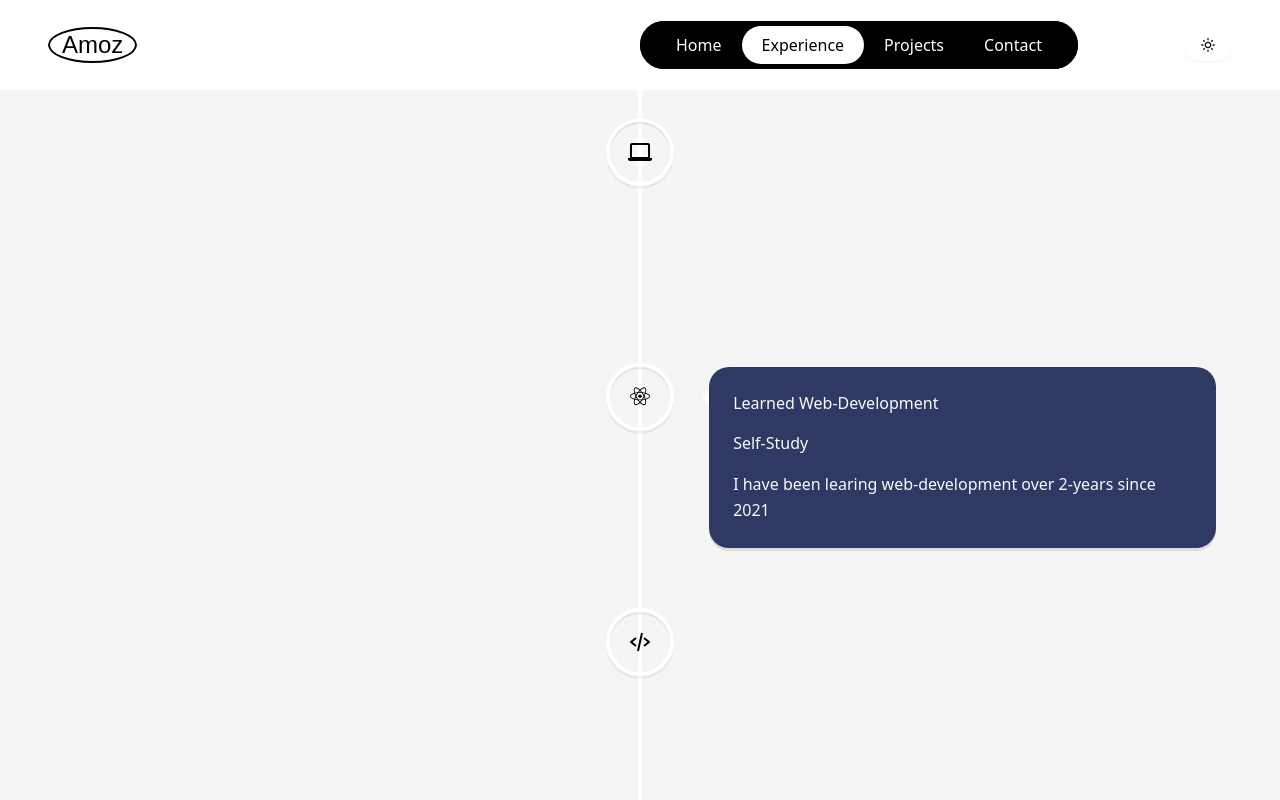
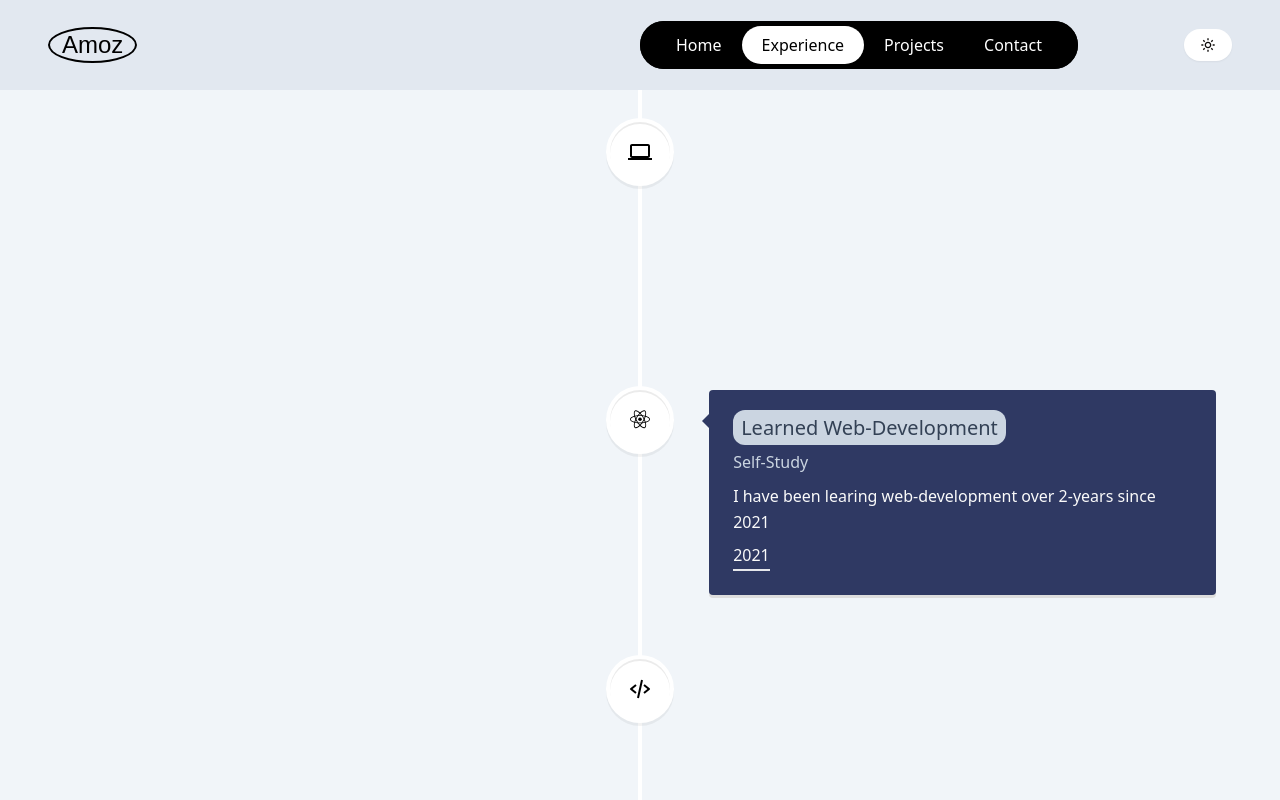
Before and after one commit to Amoz19/my-portfolio, a React (Vite) app: page /experience in a window 1280 px wide. Shown: the top 800 px of the page. Built offline with nearby package versions, Linux system fonts and the light colour scheme; a web font is replaced by a local one.

Commit message:
UpdateUI:V-0.1

```diff
--- a/src/components/Header.jsx
+++ b/src/components/Header.jsx
@@ -134,7 +134,7 @@ const MobileNavigation = () => {
 const Header = () => {
   const { isOpen } = useContext(ModelContext);
   return (
-    <nav className="h-[90px] flex items-center justify-between bg-white px-5 lg:px-12 py-3 dark:bg-zinc-800">
+    <nav className="h-[90px] flex items-center justify-between bg-slate-200 px-5 lg:px-12 py-3 dark:bg-zinc-800">
       <Logo />
       <div className="flex justify-between items-center xl:w-2/4 md:w-3/4">
         <div className="hidden md:flex  bg-black rounded-full">
@@ -148,7 +148,7 @@ const Header = () => {
       <div
         className={`md:hidden ${
           isOpen ? "flex flex-col" : "hidden"
-        } fixed inset-0 backdrop-blur-sm w-full h-screen bg-zinc-800/40`}
+        } fixed z-50 inset-0 backdrop-blur-sm w-full h-screen bg-zinc-800/40`}
       >
         <div className="mx-5 mt-5 flex flex-col bg-[whitesmoke] rounded-lg">
           <MobileNavigation />
--- a/src/components/Layout.jsx
+++ b/src/components/Layout.jsx
@@ -1,12 +1,12 @@
 import { Outlet } from "react-router-dom";
 import Header from "./Header";
 const Layout = () => {
-    return (
-        <div className="bg-[whitesmoke] dark:bg-zinc-800">
-            <Header />
-            <Outlet />
-        </div>
-     );
-}
+  return (
+    <div className="bg-slate-100 dark:bg-zinc-900">
+      <Header />
+      <Outlet />
+    </div>
+  );
+};
 
 export default Layout;
--- a/src/data/data.js
+++ b/src/data/data.js
@@ -1,7 +1,7 @@
 import React from "react";
 import { BiLogoReact, BiCodeAlt, BiLogoNodejs } from "react-icons/bi";
 import { BsVectorPen } from "react-icons/bs";
-import { GrPersonalComputer } from "react-icons/gr";
+import { MdComputer } from "react-icons/md";
 
 export const experienceData = [
   {
@@ -10,8 +10,8 @@ export const experienceData = [
     location: "Charity Organisation",
     description:
       "I have been worked as computer trainer voleenteer during COVID-19 pandemaic.",
-    icon: React.createElement(GrPersonalComputer),
-    date: "2019",
+    icon: React.createElement(MdComputer),
+    date: "2021-2022",
   },
   {
     id: 2,
@@ -19,7 +19,7 @@ export const experienceData = [
     location: "Self-Study",
     description: "I have been learing web-development over 2-years since 2021",
     icon: React.createElement(BiLogoReact),
-    date: "2019",
+    date: "2021",
   },
 
   {
@@ -29,7 +29,7 @@ export const experienceData = [
     description:
       "After doing some projects and have confident in Javascript, I have learned React",
     icon: React.createElement(BiCodeAlt),
-    date: "2019 - 2021",
+    date: "2022",
   },
 
   {
@@ -39,7 +39,7 @@ export const experienceData = [
     description:
       "I worked as a Graphic Designer for 6 months using Figma,Ai and Ps.",
     icon: React.createElement(BsVectorPen),
-    date: "2019",
+    date: "2022",
   },
 
   {
@@ -49,6 +49,6 @@ export const experienceData = [
     description:
       "Now, I am doing projects and done some you can check on Project Page. Also learning React Advenced Concept and studying Backend Technology",
     icon: React.createElement(BiLogoNodejs),
-    date: "2021 - present",
+    date: "2022 - present",
   },
 ];
--- a/src/pages/Experience.jsx
+++ b/src/pages/Experience.jsx
@@ -10,15 +10,26 @@ const ExperienceComponent = () => {
     <React.Fragment key={data.id}>
       <VerticalTimelineElement
         icon={data.icon}
+        iconStyle={{
+          background: "#FFF",
+          color: "#000",
+        }}
+        contentArrowStyle={{
+          borderRight: "7px solid  #2f3963",
+        }}
         contentStyle={{
           background: "#2f3963",
           color: "#FAFAFA",
-          borderRadius: "20px",
         }}
       >
-        <h3>{data.title}</h3>
-        <p>{data.location}</p>
-        <p>{data.description}</p>
+        <div className="space-y-2">
+          <h3 className="text-xl bg-slate-300 inline rounded-xl px-2 py-1 text-slate-700">
+            {data.title}
+          </h3>
+          <p className="text-slate-300">{data.location}</p>
+          <p>{data.description}</p>
+          <p className="border-b-2 inline-block">{data.date}</p>
+        </div>
       </VerticalTimelineElement>
     </React.Fragment>
   ));
```
